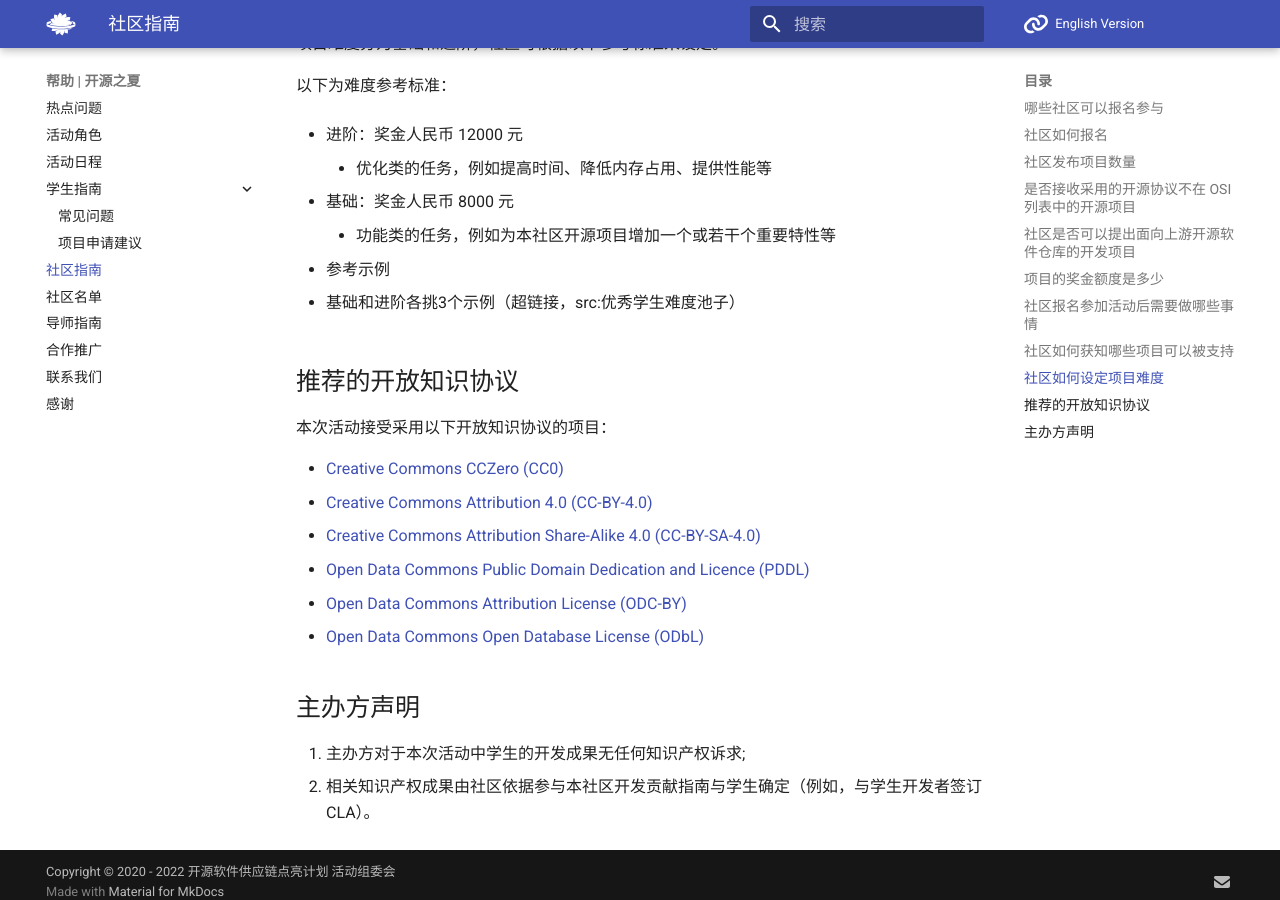
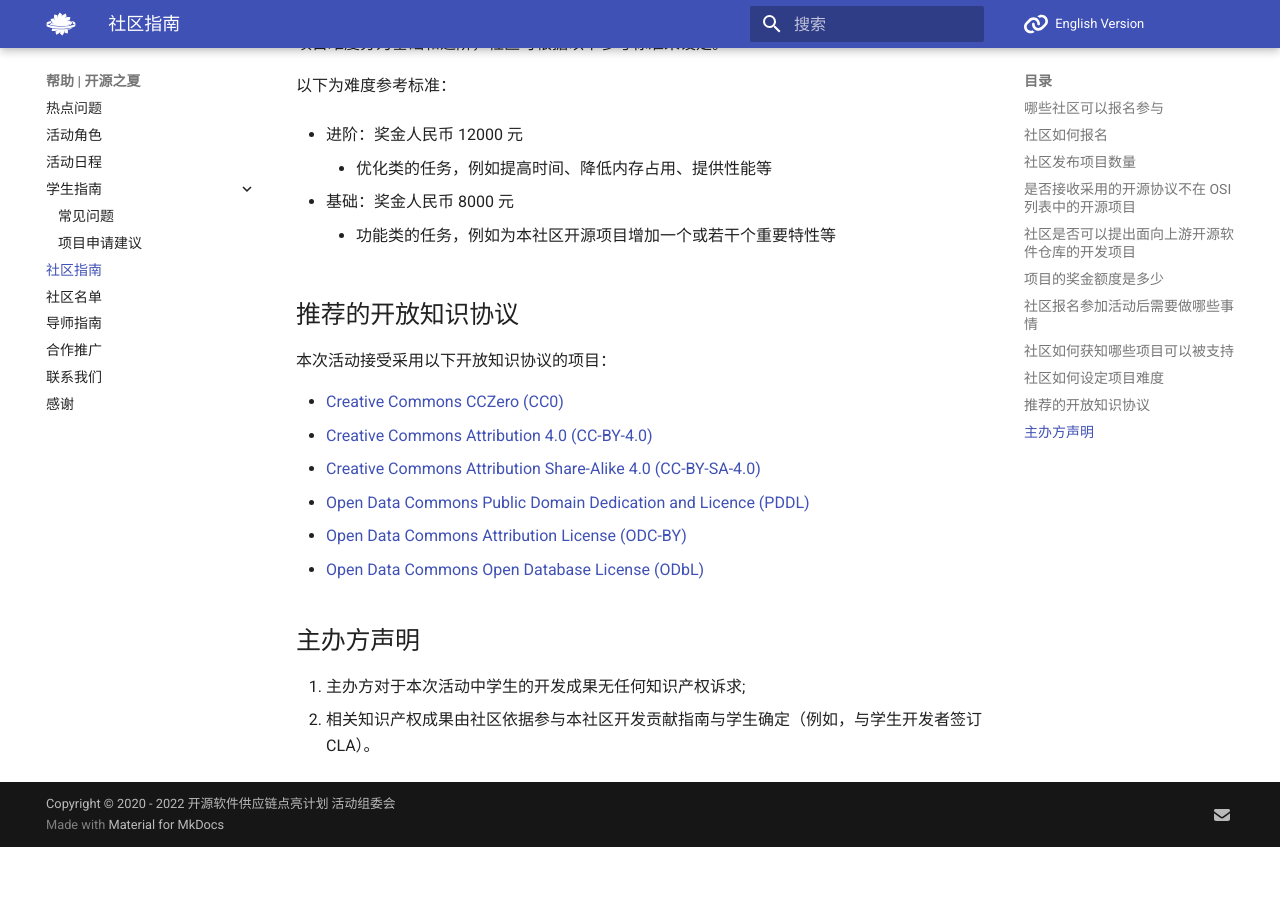
Before and after one commit to summer-ospp/help, an MkDocs documentation site: the page built from docs/community.md, in a window 1280 px wide and 900 px high, scrolled down 2257 px. Built offline with MkDocs 1.6.1 and Material for MkDocs 9.7.7, drawn with Linux system fonts in a browser that asks for light colours; comment, search, counter and statistics services are not loaded; after the commit the page ends 3104 px from its top, so only the background shows below that.

Commit message:
Update community.md

```diff
--- a/docs/community.md
+++ b/docs/community.md
@@ -97,9 +97,6 @@
 
     - 功能类的任务，例如为本社区开源项目增加一个或若干个重要特性等
 
-- 参考示例
-
-  - 基础和进阶各挑3个示例（超链接，src:优秀学生难度池子）
 
 
 
```
